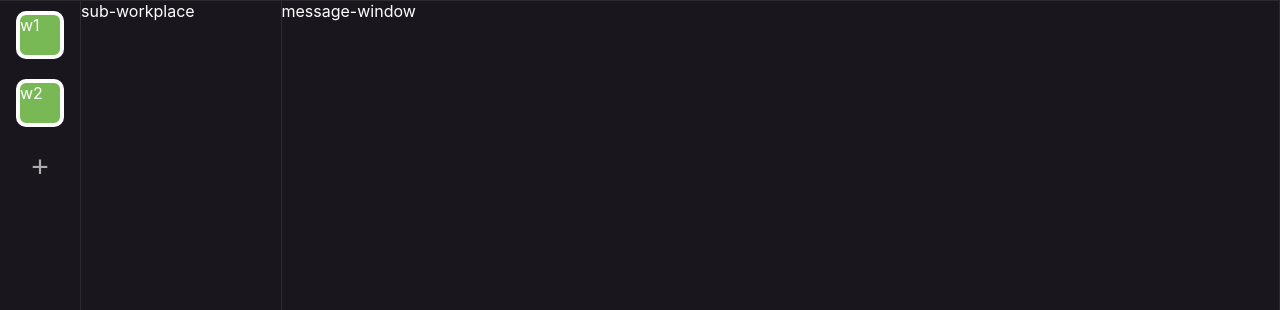
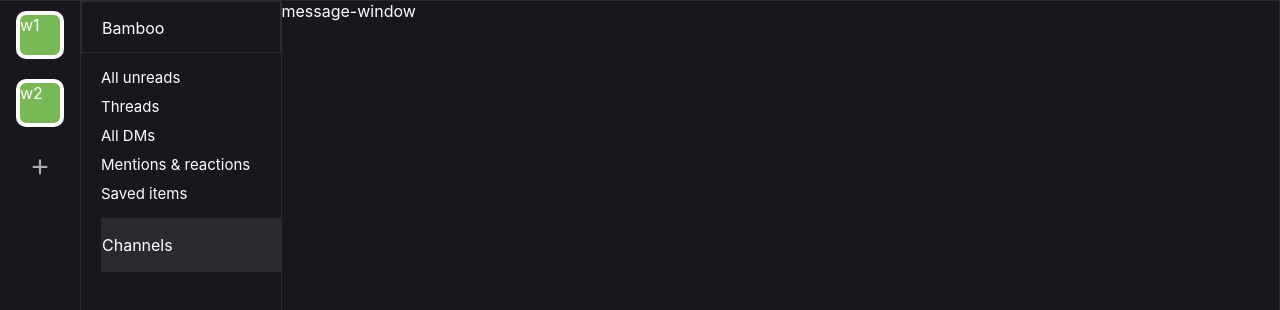
Before and after one commit to namarsood/slack-frontend, a React (Create React App) app: page / in a window 1280 px wide. Shown: the top 310 px of the page. Built offline with nearby package versions, Linux system fonts and the light colour scheme.

Commit message:
channles and workplace options UI in progress

```diff
--- a/src/App.css
+++ b/src/App.css
@@ -34,11 +34,74 @@ body{
 }
 
 .sub-workplace{
+  flex-direction: column;
+  display: flex;
   color: white;
   flex: 2;
   border-top: 1px solid rgb(43, 42, 47);
   border-right: 1px solid rgb(43, 42, 47);
   background: rgb(25, 23, 29);
+}
+
+.workplace-header-container{
+  height: 50px;
+  display: flex;
+  flex: none;
+  border: 1px solid rgb(43, 42, 47);
+  color: white;
+  background: rgb(25, 23, 29);
+}
+
+.workplace-header-container:hover{
+  background: rgb(43, 42, 48);
+  cursor: pointer;
+}
+
+.workplace-header-body{
+  padding-left: 20px;
+}
+
+.workplace-options{
+  /* display: flex; */
+  /* flex-direction: column; */
+  margin-top: 10px;
+}
+
+.workplace-options-item{
+  padding: 5px 0 5px 20px ;
+  font-size:  15px;
+  cursor: pointer;
+}
+
+.workplace-options-item:hover{
+  background: rgb(43, 42, 48);
+}
+
+.workplace-body{
+  margin-top: 10px;
+}
+
+.channels-container{
+  padding-left: 20px;
+}
+
+.channel-heading{
+  /* height: 30px; */
+  padding: 1px;
+  background: rgb(43, 42, 48);;
+  cursor: pointer;
+}
+
+.channel-heading:hover{
+  cursor: pointer;
+}
+
+.channel-items-container{
+
+}
+
+.channel-items{
+
 }
 
 .message-window{
--- a/src/App.js
+++ b/src/App.js
@@ -10,6 +10,12 @@ function App() {
       name: "w2"
     }
   ]);
+
+  let [channelItemsContainerVisible, changeChannelItemsContainerVisiblilty ] = useState(()=>"none");
+
+  function toggleItemsContainer(){
+    changeChannelItemsContainerVisiblilty((prevState)=> prevState=="none"?"block":"none");
+  }
 
   return (
     <div class="main">
@@ -25,7 +31,52 @@ function App() {
         </div>
 
         <div class="sub-workplace">
-            sub-workplace
+
+            <div className="workplace-header-container">
+              <p className="workplace-header-body">Bamboo</p>
+            </div>
+
+
+
+            <div className="workplace-options">
+              <div className="workplace-options-item">
+              All unreads
+              </div>
+              <div className="workplace-options-item">
+              Threads
+              </div>
+              <div className="workplace-options-item">
+              All DMs
+              </div>
+              <div className="workplace-options-item">
+              Mentions & reactions
+              </div>
+              <div className="workplace-options-item">
+              Saved items
+              </div>
+            </div>
+
+
+            <div className="workplace-body">
+
+              <div className="channels-container">
+                <div className="channel-heading" onClick={toggleItemsContainer}>
+                  <p>Channels</p>
+                </div>
+                <div className="channel-items-container" style={{display: channelItemsContainerVisible}}>
+                  <div className="channel-item">
+                    1
+                  </div>
+                  <div className="channel-item">
+                    2
+                  </div>
+                  <div className="channel-item">
+                    3
+                  </div>
+                </div>
+              </div>
+
+            </div>
         </div>
         <div class="message-window">
            message-window
--- a/src/components/AddWorkplace.js
+++ b/src/components/AddWorkplace.js
@@ -15,30 +15,31 @@ function AddWorkplace(props) {
         changeWorkplaceOptionsVisibility((prevState)=> prevState==="none"?"block":"none");
     }
 
-    const wrapperRef = useRef(null);
-    useOutsideAlerter(wrapperRef, diplayWorkplaceOptions, showWorkplaceOptionsDialog);
+    const btnRef = useRef(null);
+
+    const optionsRef = useRef(null);
+    useOutsideAlerter(optionsRef, btnRef, diplayWorkplaceOptions, showWorkplaceOptionsDialog);
 
   return (
     <div className="add-workplace">
-        <button className="add-workplace-btn" onClick={showWorkplaceOptionsDialog}>
+        <button className="add-workplace-btn" onClick={showWorkplaceOptionsDialog} ref={btnRef}>
             +
         </button>
-        <div className="workplace-options" style={{display: diplayWorkplaceOptions}} ref={wrapperRef}>
+        <div className="add-workplace-options" style={{display: diplayWorkplaceOptions}} ref={optionsRef}>
             workplace dialog
         </div>
     </div>
   );
 }
 
-function useOutsideAlerter(ref, diplayWorkplaceOptions, showWorkplaceOptionsDialog) {
+function useOutsideAlerter(optionsRef, btnRef, diplayWorkplaceOptions, showWorkplaceOptionsDialog) {
     useEffect(() => {
         /**
          * Alert if clicked on outside of element
          */
         function handleClickOutside(event) {
             console.log("here", diplayWorkplaceOptions);
-            if (ref.current && !ref.current.contains(event.target) && diplayWorkplaceOptions === "block") {
-
+            if (optionsRef.current && !optionsRef.current.contains(event.target) && !btnRef.current.contains(event.target) && diplayWorkplaceOptions === "block") {
                 showWorkplaceOptionsDialog();
             }
         }
@@ -49,7 +50,7 @@ function useOutsideAlerter(ref, diplayWorkplaceOptions, showWorkplaceOptionsDial
             // Unbind the event listener on clean up
             document.removeEventListener("mousedown", handleClickOutside);
         };
-    }, [ref, diplayWorkplaceOptions, showWorkplaceOptionsDialog]);
+    }, [optionsRef, btnRef, diplayWorkplaceOptions, showWorkplaceOptionsDialog]);
 }
 
 export default AddWorkplace;
--- a/src/styles/AddWorkplace.css
+++ b/src/styles/AddWorkplace.css
@@ -18,7 +18,7 @@
     background: rgb(43, 42, 48);
   }
 
-  .workplace-options{
+  .add-workplace-options{
       height: 100px;
       width: 270px;
       position: absolute;
```
